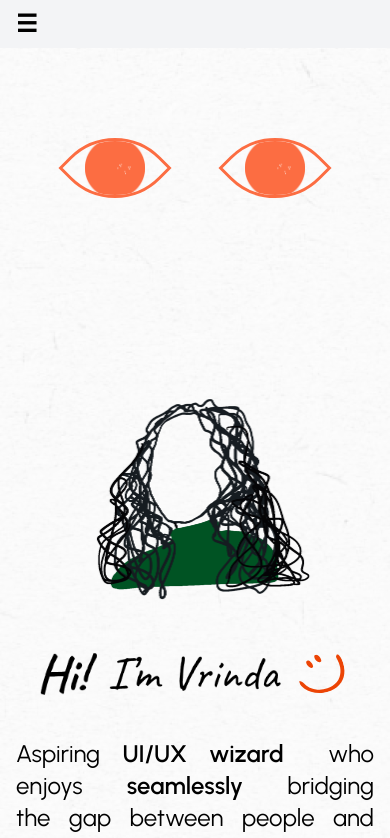
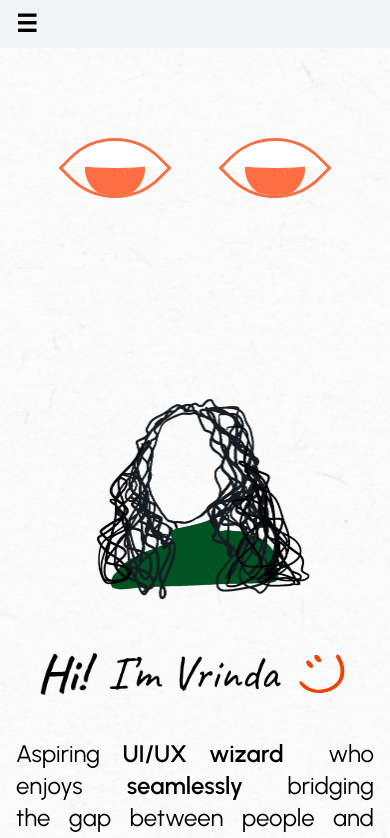
Before and after one commit to namankoolwal/Vrinda-Portfolio, a React (Vite) app: page /landingPage in a window 390 px wide. Shown: the top 838 px of the page. Built offline with nearby package versions, Linux system fonts and the light colour scheme.

Commit message:
eyes working

```diff
--- a/src/App.css
+++ b/src/App.css
@@ -3,72 +3,67 @@
 } */
 
 
-.loader {
-    position: relative;
-    width: 108px;
-    display: flex;
-    justify-content: space-between;
+.eyes{
+    position: absolute;
+    top: 50%;
+    /* transform: translate(-50%); */
+    width: 100%;
+    text-align: center;
 }
-  .loader::after,
-  .loader::before {
-    content: "";
+
+.eye{
+    width: 120px;
+    height: 120px;
+    /* background-color: rgb(163, 163, 163); */
+    border: 3px solid #FC6D42;
     display: inline-block;
-    width: 48px;
-    height: 48px;
-    background-color: #ffffff;
-    border: #FC6D42 1px solid;
-    background-image: radial-gradient(circle 14px, #FC6D42 100%, transparent 0);
-    background-repeat: no-repeat;
+    border-radius: 90% 2%;
+    transform: rotate(45deg);
+    margin: 60px;
+    /* box-shadow: 0 3px 6px rgba(0, 0, 0, 0.16) , 0 3px 6px rgba(0, 0, 0, 0.23); */
+    overflow: hidden;
+}
+.eyeball{
+    width: 80px;
+    height: 80px;
+    background-color: #a1caf1;
     border-radius: 50%;
-    /* animation: eyeMove 10s infinite, blink 10s infinite; */
+    /* border: 10px solid #6894b9; */
+    position: absolute;
+    top: 50%;
+    left: 50%;
+    transform: translate(-50% , -50%);
+
 }
-  @keyframes eyeMove {
-    0%,
-    10% {
-      background-position: 0px 0px;
+.eyelid{
+    width: 200px;
+    height: 100px;
+    z-index: 1000;
+    position: absolute;
+    top: 50%;
+    left: 50%;
+    transform: translate(-50% , -50%) rotate(-45deg);
 }
-    13%,
-    40% {
-      background-position: -15px 0px;
+.eyelid span{
+    display: block;
+    width: 100%;
+    height: 20%;
+    background-color: white;
+    border-radius: 0 0 60% 60%;
+    animation: eyelid 3s infinite;
 }
-    43%,
-    70% {
-      background-position: 15px 0px;
+
+@keyframes eyelid{
+   0%{
+       height: 10%;
    }
-    73%,
-    90% {
-      background-position: 0px 15px;
+   10%{
+    height: 100%;
     }
-    93%,
-    100% {
-      background-position: 0px 0px;
+    20%{
+        height: 0%;
+    }
+    100%{
+        height: 0%;
 }
 }
-  @keyframes blink {
-    0%,
-    10%,
-    12%,
-    20%,
-    22%,
-    40%,
-    42%,
-    60%,
-    62%,
-    70%,
-    72%,
-    90%,
-    92%,
-    98%,
-    100% {
-      height: 48px;
-    }
-    11%,
-    21%,
-    41%,
-    61%,
-    71%,
-    91%,
-    99% {
-      height: 18px;
-    }
-  }
--- a/src/components/Eye.jsx
+++ b/src/components/Eye.jsx
@@ -19,15 +19,10 @@ const Eye = () => {
 
   const eyeStyle = {
     position: "relative",
-    // width: "120px",
-    // height: "120px",
     transform: "rotate(45deg)",
     borderRadius: "80% 0%",
     border: "3px solid #FC6D42",
     overflow: "hidden",
-    // display: "flex",
-    // justifyContent: "center",
-    // alignItems: "center",
   };
 
   const eyeBallStyle = {
@@ -41,18 +36,27 @@ const Eye = () => {
   return (
     <>
       <div className="flex md:gap-28 gap-20 ">
-        <div style={eyeStyle} className=" flex items-center justify-center md:block w-[80px] h-[80px] md:w-[120px] md:h-[120px]">
+        <div style={eyeStyle} className="flex items-center justify-center md:block w-[80px] h-[80px] md:w-[120px] md:h-[120px]">
+        <div className="eyelid">
+                <span></span>
+            </div>
           <div  style={eyeBallStyle} className="w-[60px] h-[60px] md:w-[80px] md:h-[80px] ">
             <img src={eyeballs} alt="" />
           </div>
         </div>
 
         <div style={eyeStyle} className=" flex items-center justify-center md:block w-[80px] h-[80px] md:w-[120px] md:h-[120px]">
+        <div className="eyelid ">
+                <span></span>
+            </div>
         <div  style={eyeBallStyle} className="w-[60px] h-[60px] md:w-[80px] md:h-[80px]">
             <img src={eyeballs} alt="" className=""/>
           </div>
         </div>
       </div>
+
+
+
     </>
   );
 };
--- a/tailwind.config.js
+++ b/tailwind.config.js
@@ -49,12 +49,31 @@ export default {
           '100%' : {
             transform: 'translateY(0)',
           }
-        }
+        },
+        blinkone: {
+          '0%, 10%, 12%, 20%, 22%, 40%, 42%, 60%, 62%, 70%, 72%, 90%, 92%, 98%, 100%': {
+            width: '120px',
+          },
+          '11%, 21%, 41%, 61%, 71%, 91%, 99%': {
+            width: '0px',
+          },
+        },
+        blinkTwo: {
+          '0%, 10%, 12%, 20%, 22%, 40%, 42%, 60%, 62%, 70%, 72%, 90%, 92%, 98%, 100%': {
+            height: '80px',
+          },
+          '11%, 21%, 41%, 61%, 71%, 91%, 99%': {
+            height: '0px',
+          },
+        },
+
       },
       animation : {
         ring : 'ring 0.4s ease-in-out infinite alternate',
         phone : 'phone 3.5s ease-in-out alternate ',
-        phoneTwo : 'phoneTwo 3.5s ease-in-out alternate'
+        phoneTwo : 'phoneTwo 3.5s ease-in-out alternate',
+        blinkone : 'blinkone 10s infinite',
+        blinkTwo : 'blinkTwo 10s infinite'
       },
       cursor: {
         'fancy': 'url(./src/assets/Imp/curserIcon.svg), wait',
```
Also changed, not shown: 1 other file (tests, documents, lock files or other folders). Lines whose indentation alone changed are shown as unchanged.
